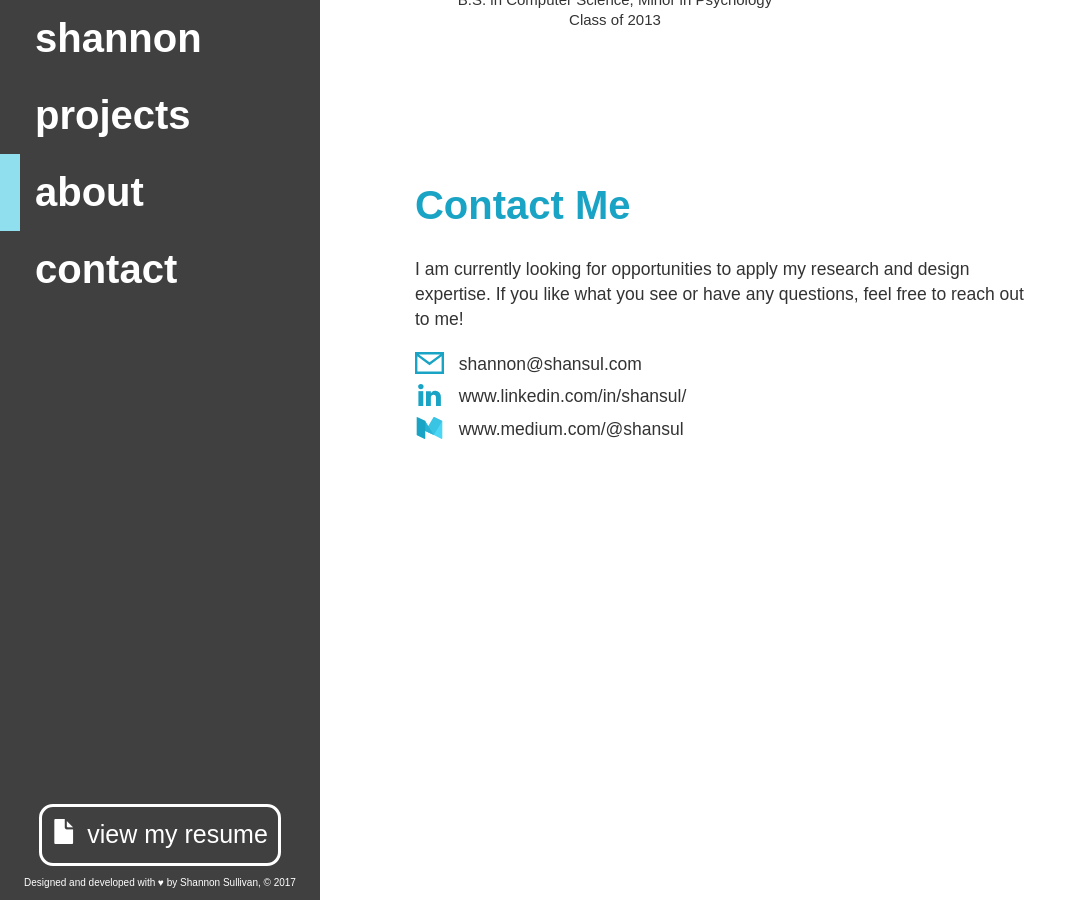
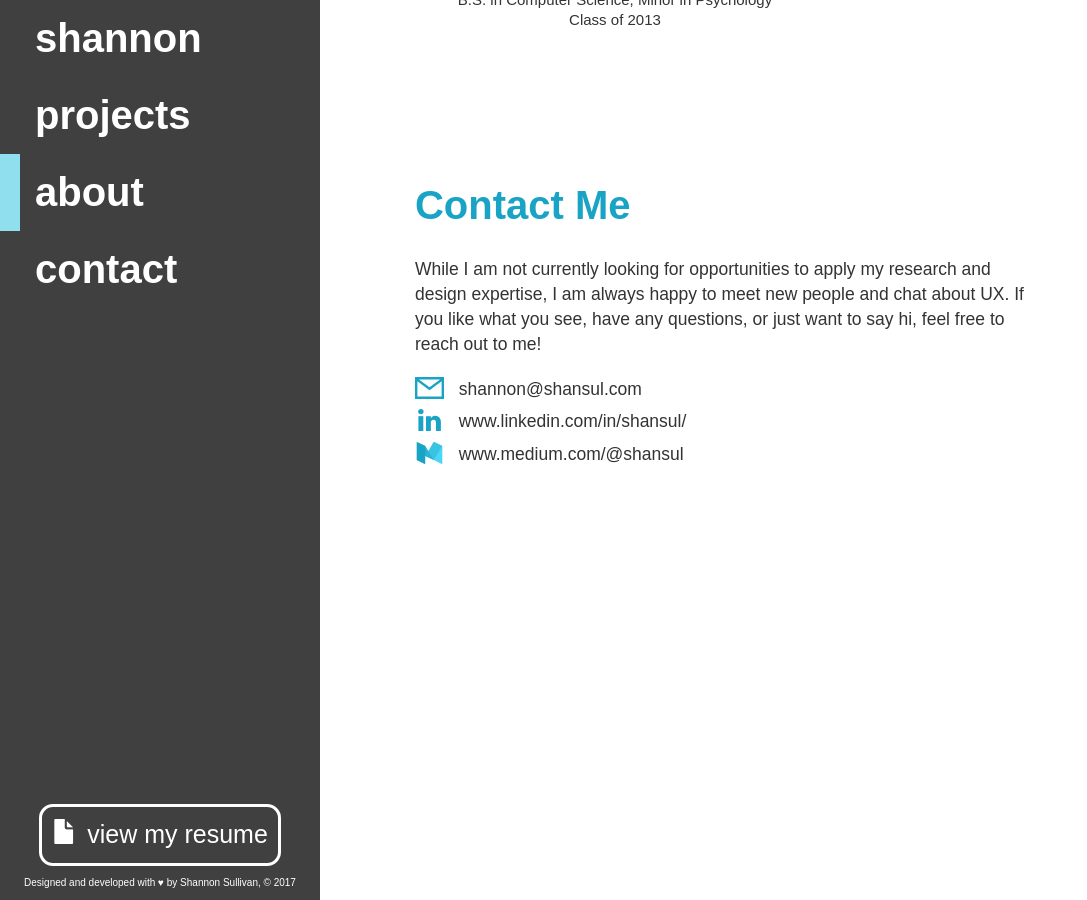
Before and after one commit to shansul26/old_portfolio, a Jekyll site: the page built from index.html, in a window 1280 px wide and 900 px high, scrolled down 3432 px. Shown: the whole window, without its empty margins (0-1087 px from the left). Built offline with Jekyll 4.4.1, drawn with Linux system fonts in a browser that asks for light colours; nearby versions of some CDN libraries.

Commit message:
Slight content update
Last big push before redesign

```diff
--- a/index.html
+++ b/index.html
@@ -125,7 +125,7 @@ excerpt:
                 <div class="row">
                     <div class="col-md-8 col-md-offset-1 col-xs-10 col-xs-offset-1">
                         <h2>Contact Me</h2>
-                        <p style="margin-bottom:2rem;">I am currently looking for opportunities to apply my research and design expertise. If you like what you see or have any questions, feel free to reach out to me!</p>
+                        <p style="margin-bottom:2rem;">While I am not currently looking for opportunities to apply my research and design expertise, I am always happy to meet new people and chat about UX. If you like what you see, have any questions, or just want to say hi, feel free to reach out to me!</p>
                         <div class="contact-info" onclick="window.location = 'mailto:shannon@shansul.com'">
                             <img src="img/email.svg"><span>shannon@shansul.com</span></div>
                         <div class="contact-info" onclick="window.location = 'https://www.linkedin.com/in/shansul/'">
```
Also changed, not shown: _posts/2017-08-01-vivid.md (+2 -2 lines).
